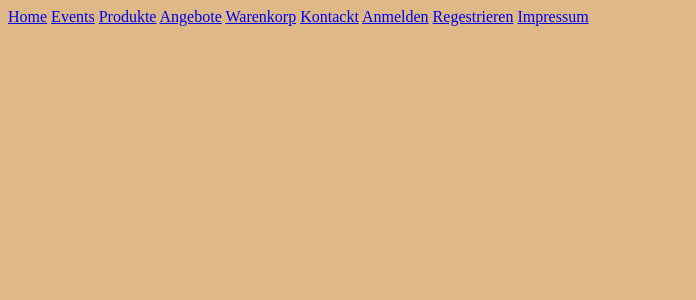
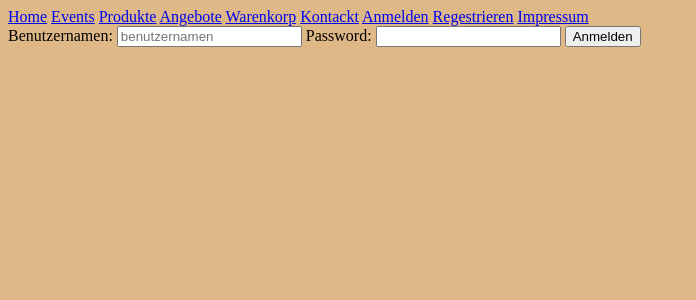
Before and after one commit to Milten3110/ownbeer, a PHP site: page /pages/anmelden.php in a window 1280 px wide. Shown: the top 300 px of the page, without its empty margins (0-696 px from the left). Run offline with PHP 8.4, Linux system fonts and the light colour scheme.

Commit message:
anmelden angefangen

```diff
--- a/engine/pages/anmelden.php
+++ b/engine/pages/anmelden.php
@@ -14,7 +14,22 @@
         ?>
     </div>
 
+    <div>
+        <!-- Form Anmeldung, valid in _anmeld.php -->
+        <form action="../helper/_anmeld.php" method="post">
+            <label>
+                Benutzernamen:
+                <input type="text" placeholder="benutzernamen">
+            </label>
 
+            <label>
+                Password:
+                <input type="password">
+            </label>
+
+            <input type="submit" value="Anmelden">
+        </form>
+    </div>
 
 
 </body>
```
Also changed, not shown: engine/helper/_anmeld.php (added, +18 -0 lines), engine/helper/_regest.php (+15 -0 lines), readme.txt.
